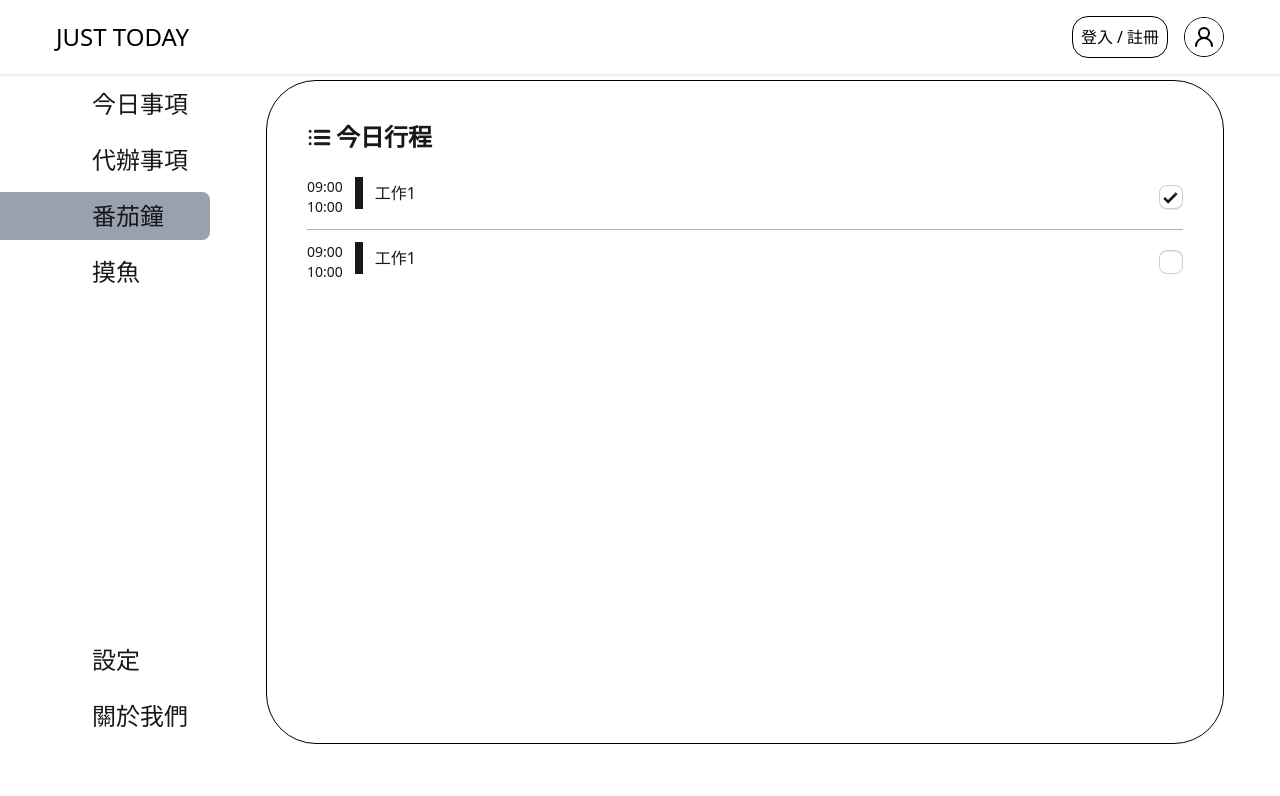
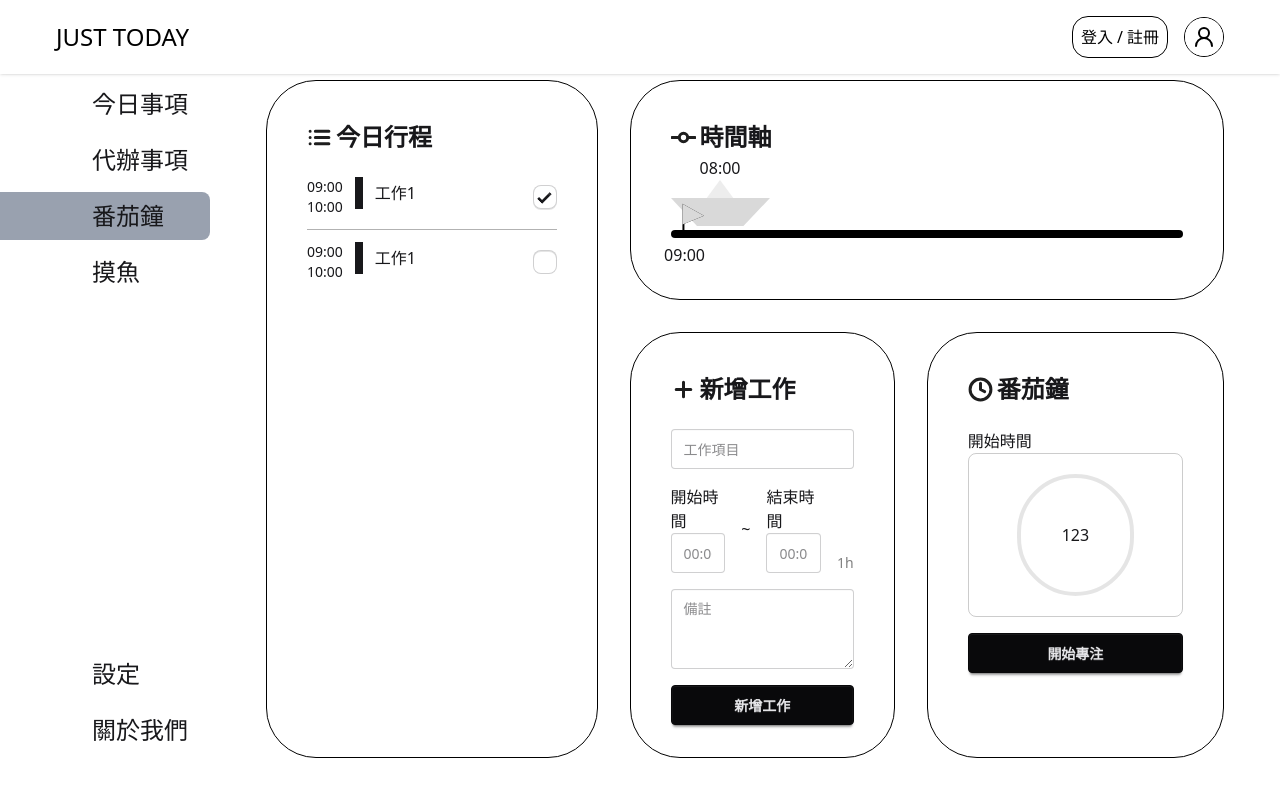
Before and after one commit to emba2ra3star/NTUEDTD_REACT_Just-Today, a React (Vite) app: page / in a window 1280 px wide. Shown: the top 796 px of the page. Built offline with nearby package versions, Linux system fonts and the light colour scheme.

Commit message:
今日事項(css)

```diff
--- a/src/pages/Home.jsx
+++ b/src/pages/Home.jsx
@@ -3,7 +3,6 @@ import { Helmet } from "react-helmet-async";
 import Board from "../components/board/Board";
 import NavMenu from "../components/NavMenu";
 import { useState } from "react";
-
 
 function Home() {
     return (
@@ -13,8 +12,15 @@ function Home() {
             </Helmet>
             <div className="content mt-[5rem] flex flex-row items-center">
                 <NavMenu />
-                <div className="w-6/7 h-full px-14 pb-10">
+                <div className="w-6/7 h-full px-14 pb-10 flex flex-row gap-8">
                     <TodayList />
+                    <div className="flex flex-col gap-8">
+                        <TimeLine />
+                        <div className="flex flex-row gap-8">
+                            <AddTask />
+                            <Timer />
+                        </div>
+                    </div>
                 </div>
             </div>
         </div>
@@ -42,12 +48,13 @@ function TodayList() {
     };
 
     return (
-        <div className="h-full py-8 px-10 flex flex-col gap-4 border-1 rounded-[50px] border-black bg-base-100">
+        <div className="h-full w-[50%] py-8 px-10 flex flex-col gap-4 border-1 rounded-[50px] border-black bg-base-100">
             {/* title */}
             <div className="flex items-center gap-1">
                 <svg width="25" height="25" viewBox="0 0 25 25" fill="none" xmlns="http://www.w3.org/2000/svg">
-                    <path d="M8.33333 6.25H21.875M8.33333 12.5H21.875M8.33333 18.75H21.875M3.125 6.25H3.13542M3.125 12.5H3.13542M3.125 18.75H3.13542" stroke="#1E1E1E" stroke-width="3" stroke-linecap="round" stroke-linejoin="round" />
+                    <path d="M8.33333 6.25H21.875M8.33333 12.5H21.875M8.33333 18.75H21.875M3.125 6.25H3.13542M3.125 12.5H3.13542M3.125 18.75H3.13542" stroke="#1E1E1E" strokeWidth="3" strokeLinecap="round" strokeLinejoin="round" />
                 </svg>
+
                 <h1 className="text-2xl/12 font-bold">今日行程</h1>
             </div>
 
@@ -65,7 +72,7 @@ function TodayList() {
                             {/* 時間 */}
                             <div className={`mr-3 flex flex-col items-center ${openId === index ? "text-base" : "text-sm"}`}>
                                 <p>{item.startTime}</p>
-                                <div className="w-px h-full bg-black/20" />
+                                <div className="w-[1px] h-full bg-black/20" />
                                 <p>{item.endTime}</p>
                             </div>
                             {/* 內容 */}
@@ -94,6 +101,110 @@ function TodayList() {
     );
 }
 
+function TimeLine() {
+    return (
+        <div className="py-8 px-10 flex flex-col items-start gap-4 border-1 rounded-[50px] border-black bg-base-100 text-base">
+            {/* title */}
+            <div className="flex flex-row justify-center items-center gap-1">
+                <svg width="25" height="25" viewBox="0 0 25 25" fill="none" xmlns="http://www.w3.org/2000/svg">
+                    <g clipPath="url(#clip0_217_702)">
+                        <path d="M1.09375 12.5002H7.29167M17.7187 12.5002H23.9167M16.6667 12.5002C16.6667 14.8013 14.8012 16.6668 12.5 16.6668C10.1988 16.6668 8.33333 14.8013 8.33333 12.5002C8.33333 10.199 10.1988 8.3335 12.5 8.3335C14.8012 8.3335 16.6667 10.199 16.6667 12.5002Z" stroke="#1E1E1E" strokeWidth="3" strokeLinecap="round" strokeLinejoin="round" />
+                    </g>
+                    <defs>
+                        <clipPath id="clip0_217_702">
+                            <rect width="25" height="25" fill="white" />
+                        </clipPath>
+                    </defs>
+                </svg>
+                <h1 className="text-2xl/12 font-bold">時間軸</h1>
+            </div>
+
+            <div className="relative mt-4 grid grid-cols-12 gap-4">
+                {/* boat */}
+                <div className="absolute top-[-50%] flex flex-col items-center">
+                    <p>08:00</p>
+                    <svg width="99" height="46" viewBox="0 0 99 46" fill="none" xmlns="http://www.w3.org/2000/svg">
+                        <path d="M49 0L68.9186 27H29.0814L49 0Z" fill="#EDEDED" />
+                        <path d="M49 18H99L72.4375 46H49V18Z" fill="#D9D9D9" />
+                        <path d="M49 18H0L26.0312 46H49V18Z" fill="#D9D9D9" />
+                    </svg>
+                </div>
+                {/* flag */}
+                <section className="flex flex-col items-center z-1">
+                    <svg width="38" height="50" viewBox="-29 0 67 50" fill="none" xmlns="http://www.w3.org/2000/svg">
+                        <path d="M0 36.5L0 0L38 20.8791L3.5 35V50L0 50L0 36.5Z" fill="black" />
+                        <path d="M0 36.5L0 0L38 20.8791L3.5 35L0 36.5Z" fill="#D9D9D9" />
+                    </svg>
+                    <p>09:00</p>
+                </section>
+                {/* Line */}
+                <div className="absolute top-[50%] w-full h-2 bg-black rounded-full"></div>
+
+            </div>
+
+        </div>
+    );
+}
+
+function AddTask() {
+    return (
+        <div className="w-[50%] py-8 px-10 flex flex-col gap-4 border-1 rounded-[50px] border-black bg-base-100">
+            <div className="flex flex-row items-center gap-1">
+                <svg width="25" height="25" viewBox="0 0 25 25" fill="none" xmlns="http://www.w3.org/2000/svg">
+                    <path d="M12.5 5.2085V19.7918M5.20831 12.5002H19.7916" stroke="#1E1E1E" strokeWidth="3" strokeLinecap="round" strokeLinejoin="round" />
+                </svg>
+                <h1 className="text-2xl/12 font-bold">新增工作</h1>
+            </div>
+            <div className="flex flex-col gap-4">
+                <input type="text" placeholder="工作項目" className="input" />
+                <div className="flex flex-row gap-4">
+                    <div className="flex flex-col">
+                        <p>開始時間</p>
+                        <input type="text" placeholder="00:00" className="input" />
+                    </div>
+                    <p className="self-center">~</p>
+                    <div className="flex flex-col">
+                        <p>結束時間</p>
+                        <input type="text" placeholder="00:00" className="input" />
+                    </div>
+                    <p className="self-end text-sm text-black/50">1h</p>
+                </div>
+                <textarea className="textarea" placeholder="備註"></textarea>
+                <button className="btn btn-neutral">新增工作</button>
+            </div>
+        </div>
+    );
+}
+
+function Timer() {
+    return (
+        <div className="w-[50%] py-8 px-10 flex flex-col gap-4 border-1 rounded-[50px] border-black bg-base-100">
+            <div className="flex flex-row items-center gap-1">
+                <svg width="25" height="25" viewBox="0 0 25 25" fill="none" xmlns="http://www.w3.org/2000/svg">
+                    <g clipPath="url(#clip0_232_397)">
+                        <path d="M12.5 6.25016V12.5002L16.6666 14.5835M22.9166 12.5002C22.9166 18.2531 18.2529 22.9168 12.5 22.9168C6.74701 22.9168 2.08331 18.2531 2.08331 12.5002C2.08331 6.7472 6.74701 2.0835 12.5 2.0835C18.2529 2.0835 22.9166 6.7472 22.9166 12.5002Z" stroke="#1E1E1E" strokeWidth="3" strokeLinecap="round" strokeLinejoin="round" />
+                    </g>
+                    <defs>
+                        <clipPath id="clip0_232_397">
+                            <rect width="25" height="25" fill="white" />
+                        </clipPath>
+                    </defs>
+                </svg>
+                <h1 className="text-2xl/12 font-bold">番茄鐘</h1>
+            </div>
+            <div className="flex flex-col">
+                <p>開始時間</p>
+                <div className=" py-5 px-12 border-1 border-black/20 rounded-lg flex justify-center items-center">
+                    <div className="w-[122px] h-[122px] flex items-center justify-center border-4 border-black/10 rounded-full">
+                        <p>123</p>
+                    </div>
+                </div>
+            </div>
+            <button className="btn btn-neutral">開始專注</button>
+        </div>
+    );
+}
+
 function OldOne() {
     <div className="main_layout">
         <Helmet>
```
